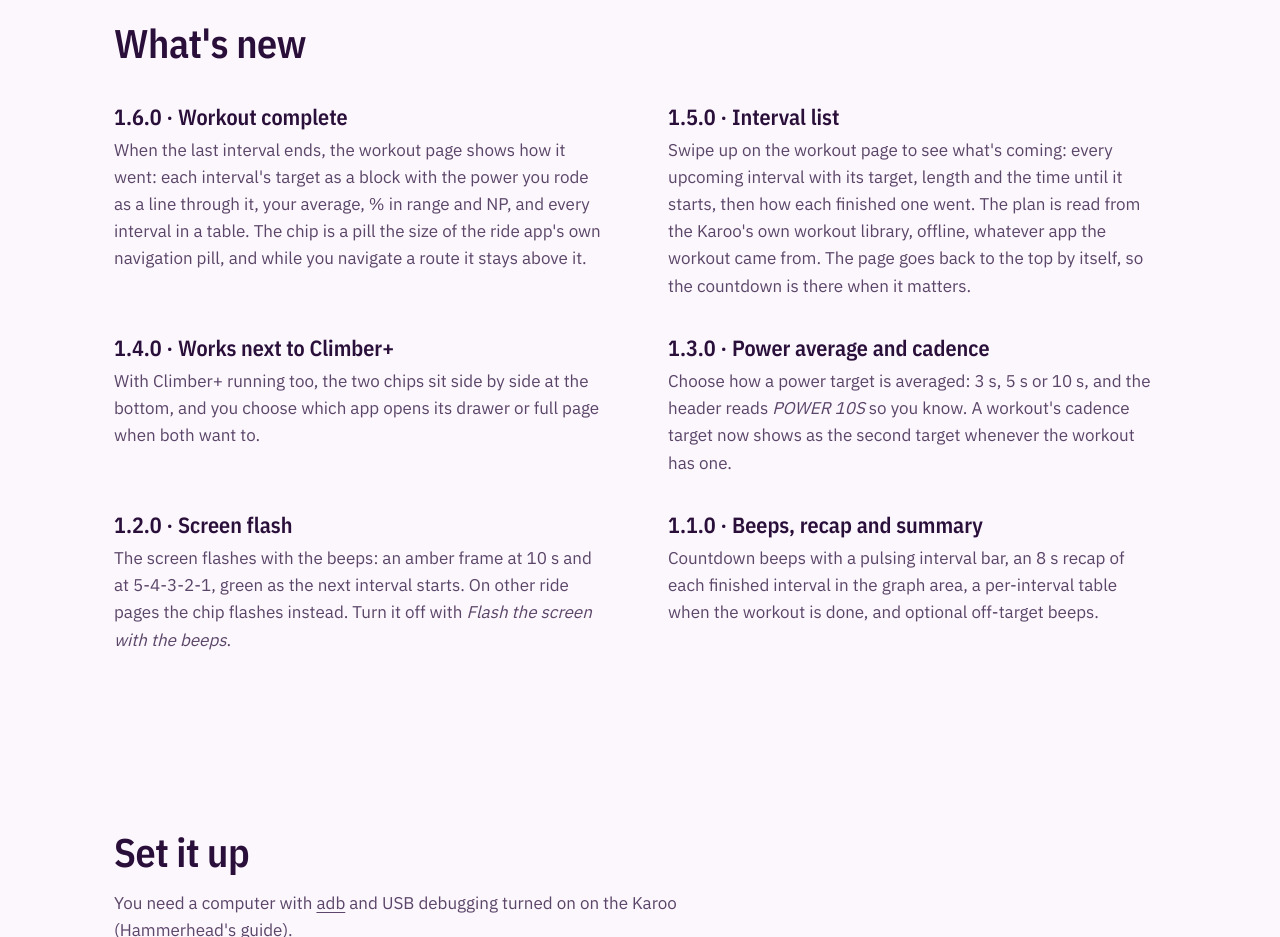
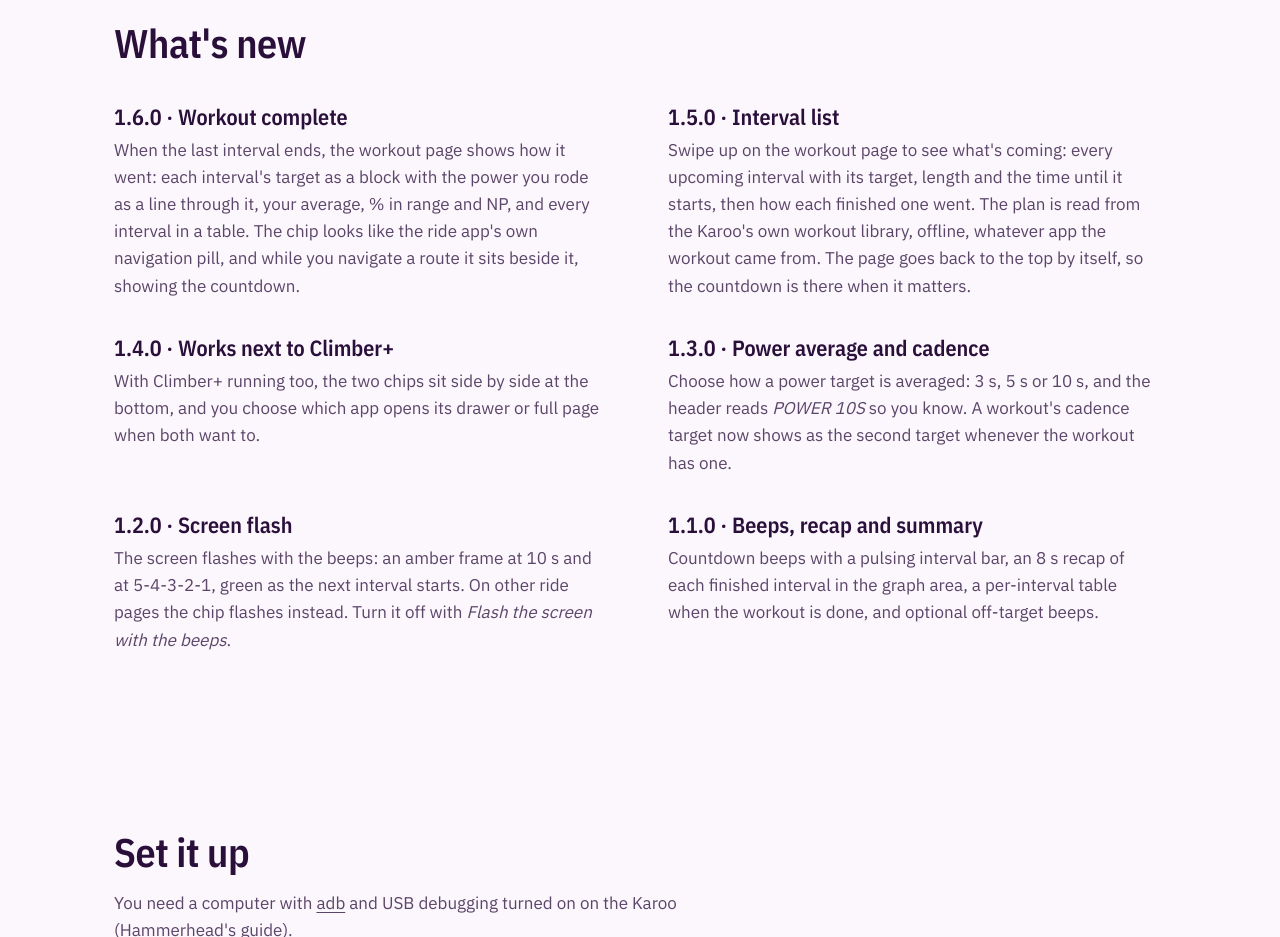
Before and after one commit to angkyria/karoo-workout-plus, a plain HTML site: page site/index.html in a window 1280 px wide. Shown: the part 2980-3917 px from the top of the page. Drawn offline with nearby package versions, Linux system fonts and the light colour scheme.

Commit message:
Docs: chip like the navigation pill, beside it while navigating
Co-Authored-By: Claude Opus 5.5 <noreply@anthropic.com>

```diff
--- a/site/index.html
+++ b/site/index.html
@@ -226,7 +226,7 @@
     <div class="wrap">
       <h2>What's new</h2>
       <div class="facts">
-        <div><h3>1.6.0 &middot; Workout complete</h3><p>When the last interval ends, the workout page shows how it went: each interval's target as a block with the power you rode as a line through it, your average, % in range and NP, and every interval in a table. The chip is a pill the size of the ride app's own navigation pill, and while you navigate a route it stays above it.</p></div>
+        <div><h3>1.6.0 &middot; Workout complete</h3><p>When the last interval ends, the workout page shows how it went: each interval's target as a block with the power you rode as a line through it, your average, % in range and NP, and every interval in a table. The chip looks like the ride app's own navigation pill, and while you navigate a route it sits beside it, showing the countdown.</p></div>
         <div><h3>1.5.0 &middot; Interval list</h3><p>Swipe up on the workout page to see what's coming: every upcoming interval with its target, length and the time until it starts, then how each finished one went. The plan is read from the Karoo's own workout library, offline, whatever app the workout came from. The page goes back to the top by itself, so the countdown is there when it matters.</p></div>
         <div><h3>1.4.0 &middot; Works next to Climber+</h3><p>With Climber+ running too, the two chips sit side by side at the bottom, and you choose which app opens its drawer or full page when both want to.</p></div>
         <div><h3>1.3.0 &middot; Power average and cadence</h3><p>Choose how a power target is averaged: 3 s, 5 s or 10 s, and the header reads <em>POWER 10S</em> so you know. A workout's cadence target now shows as the second target whenever the workout has one.</p></div>
```
Also changed, not shown: 2 other files.
